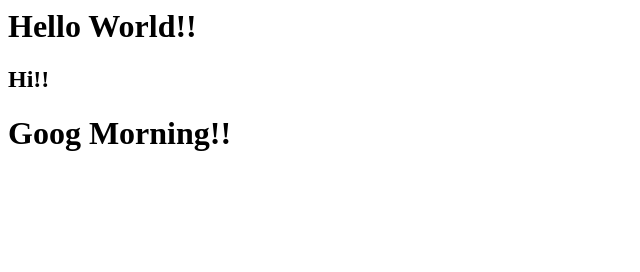
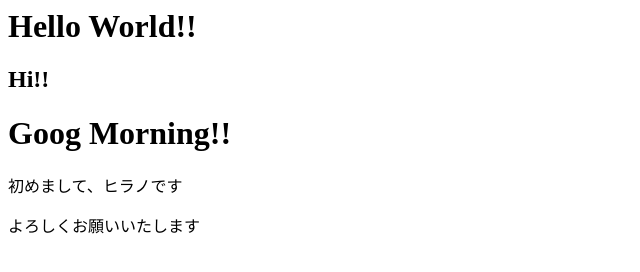
Before and after one commit to miyahira-A/hello, a plain HTML site: page index.html in a window 1280 px wide. Shown: the whole page, without its empty margins (0-640 px from the left). Drawn offline with Linux system fonts and the light colour scheme.

Commit message:
add introduce

```diff
--- a/index.html
+++ b/index.html
@@ -7,3 +7,5 @@
 <h1>
     Goog Morning!!
 </h1>
+<p> 初めまして、ヒラノです</p>
+<p>よろしくお願いいたします</p>
```
